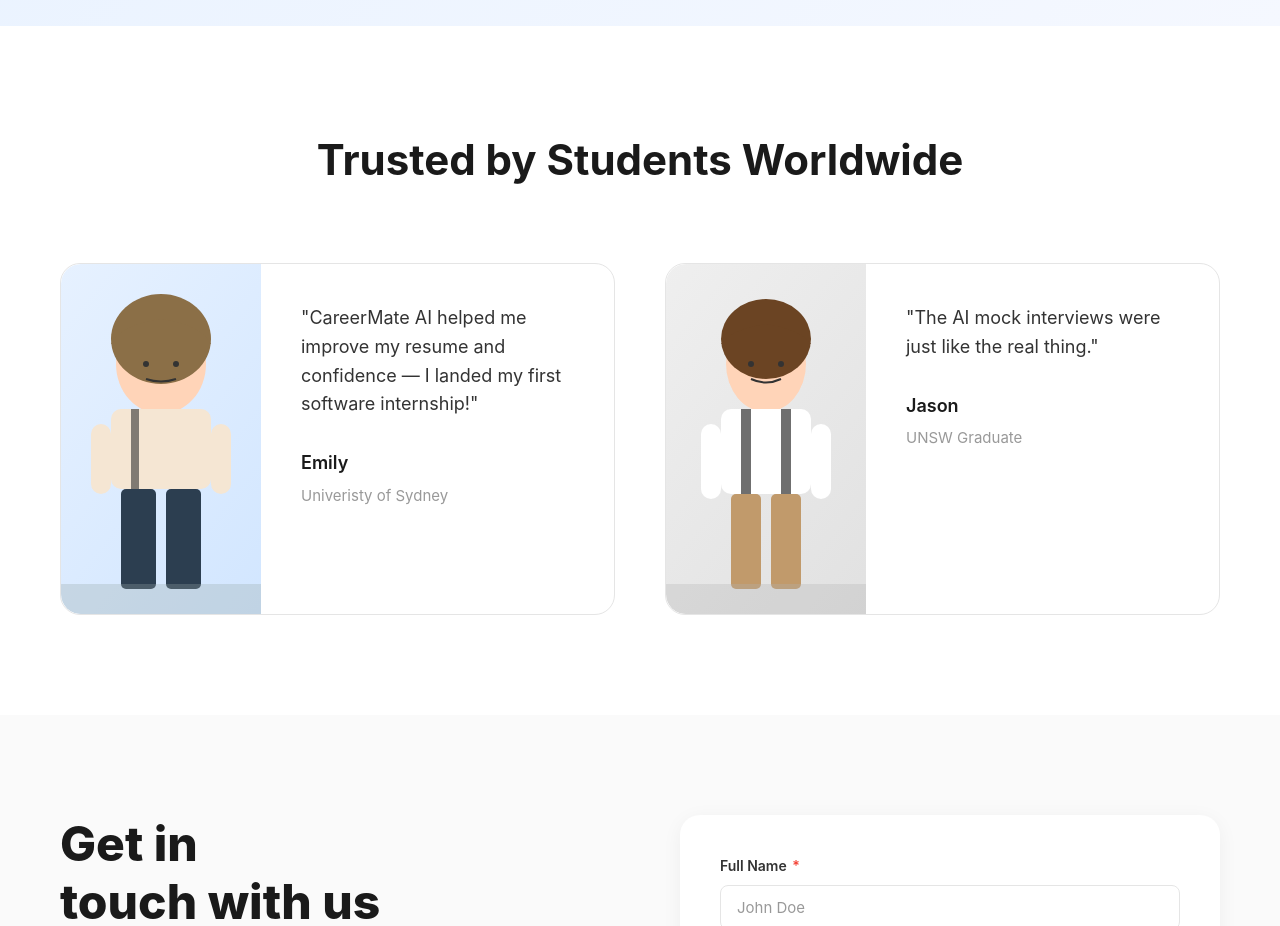
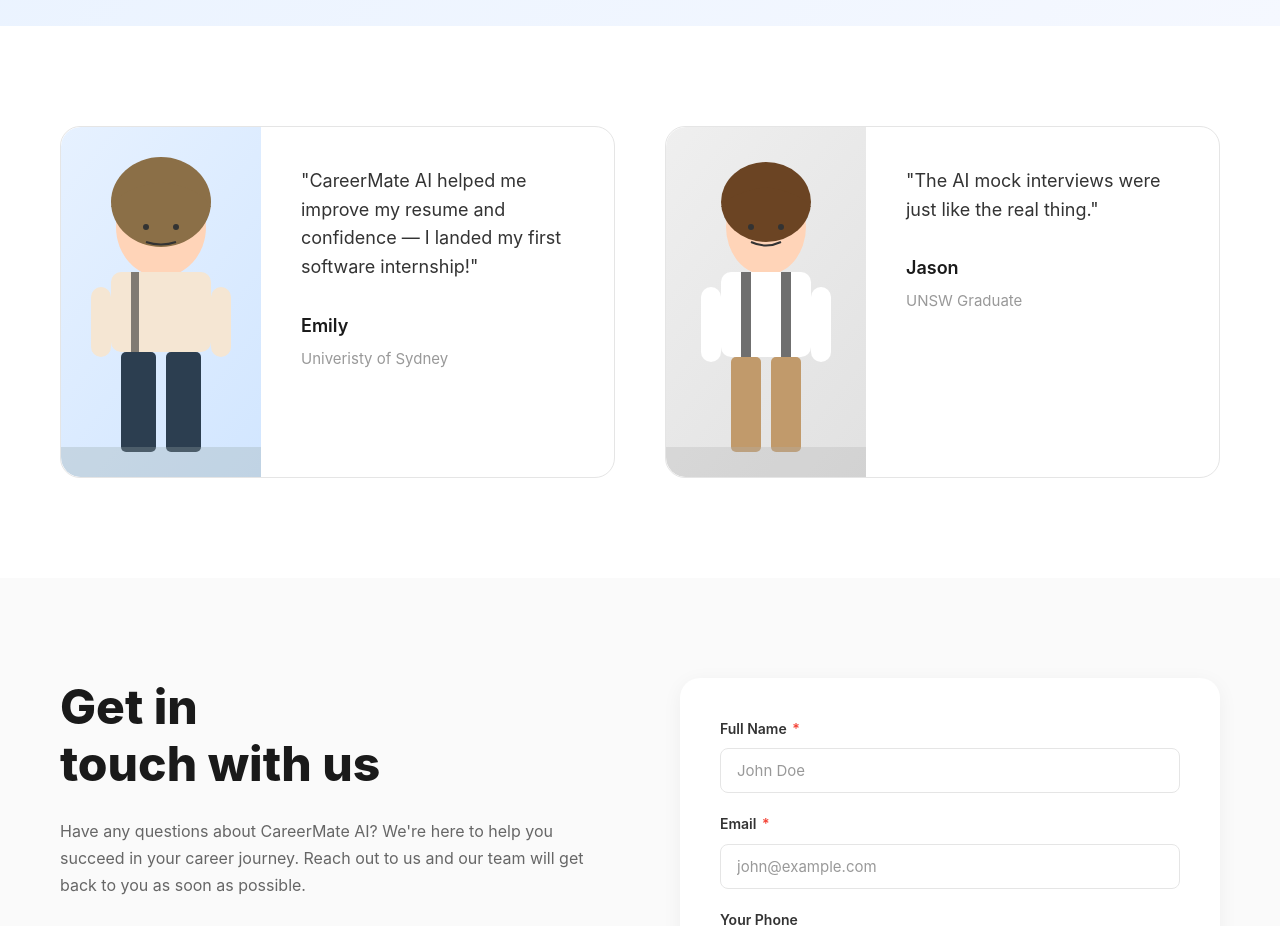
Before and after one commit to kouzhe/fullstack-githubaction, a plain HTML site: page index.html in a window 1280 px wide. Shown: the part 3300-4226 px from the top of the page. Drawn offline with nearby package versions, Linux system fonts and the light colour scheme.

Commit message:
Comment out testimonials section heading
Comment out the 'Trusted by Students Worldwide' heading.

```diff
--- a/index.html
+++ b/index.html
@@ -314,7 +314,7 @@
     <!-- Testimonials Section -->
     <section class="testimonials-section">
         <div class="container">
-            <h2>Trusted by Students Worldwide</h2>
+            <!-- <h2>Trusted by Students Worldwide</h2> -->
             <div class="testimonials-grid">
                 <div class="testimonial-card">
                     <div class="testimonial-image">
```
